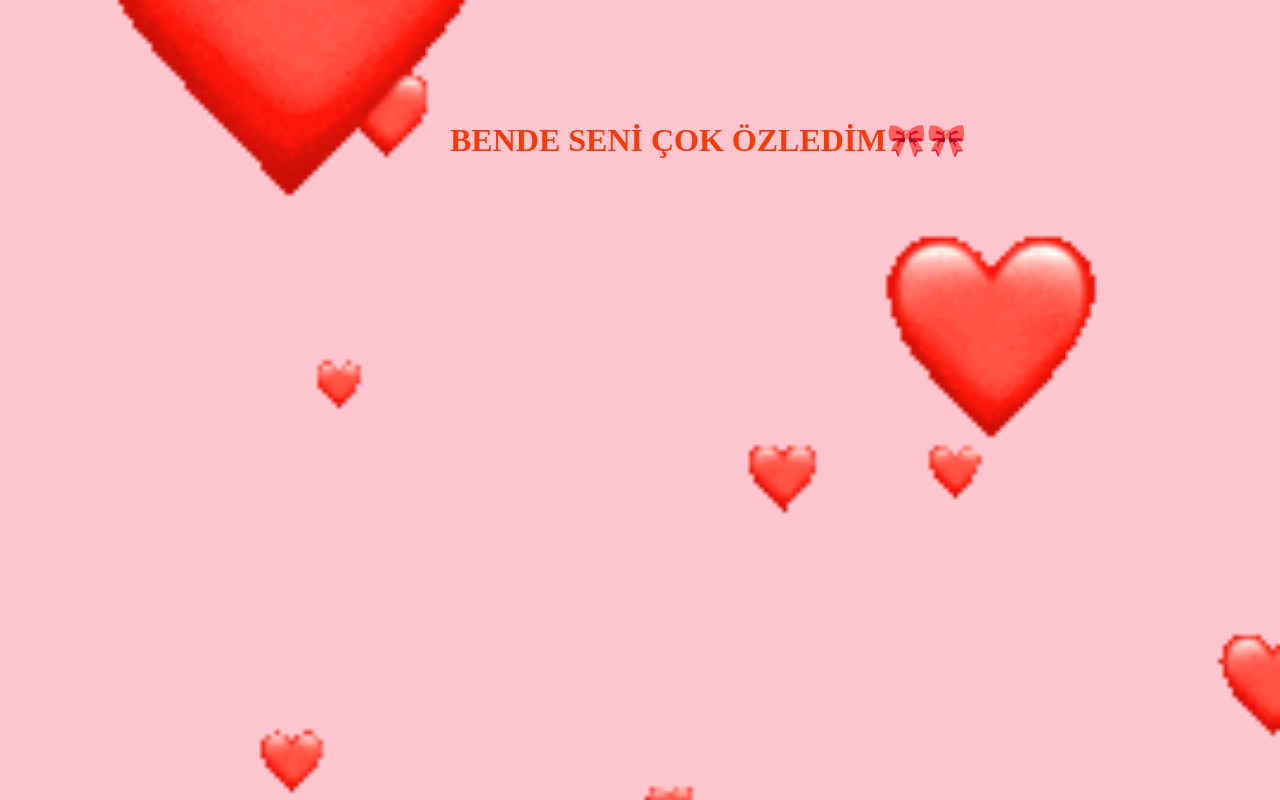
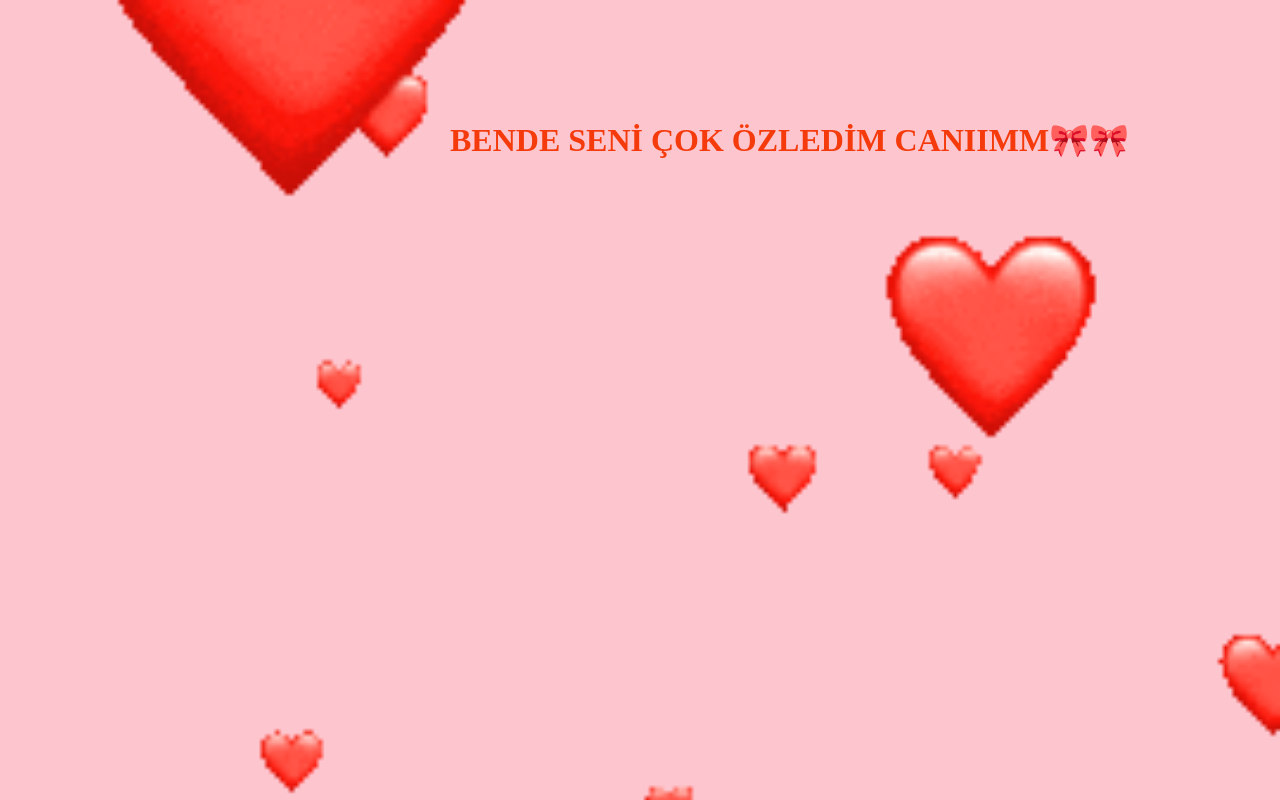
Before and after one commit to ekinng/ekinberkin, a plain HTML site: page index.html in a window 1280 px wide. Drawn offline with Linux system fonts and the light colour scheme.

Commit message:
Update index.html

```diff
--- a/index.html
+++ b/index.html
@@ -18,7 +18,7 @@
     </style>
 </head>
 <body>
-<h1 class="yazi">BENDE SENİ ÇOK ÖZLEDİM🎀🎀 </h1>
+<h1 class="yazi">BENDE SENİ ÇOK ÖZLEDİM CANIIMM🎀🎀 </h1>
 
 
 </body>
```
